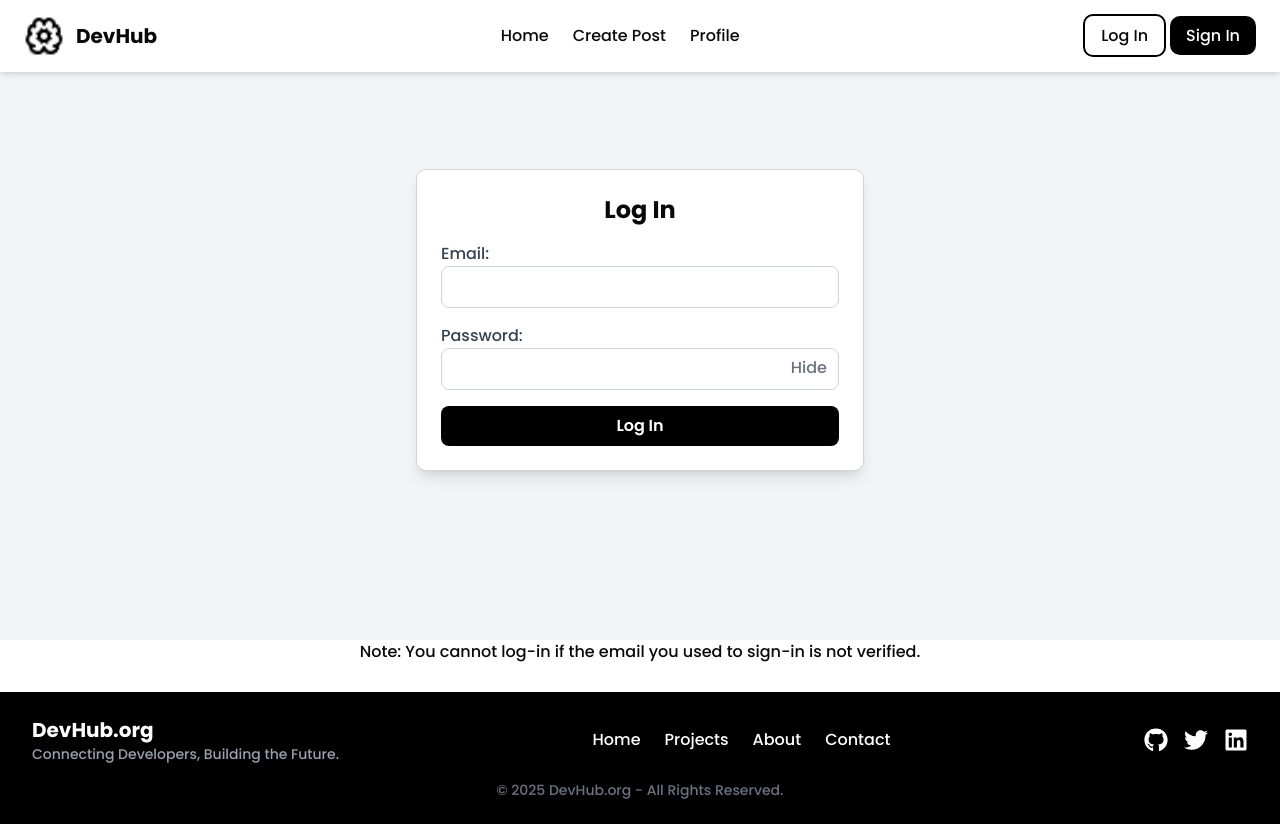
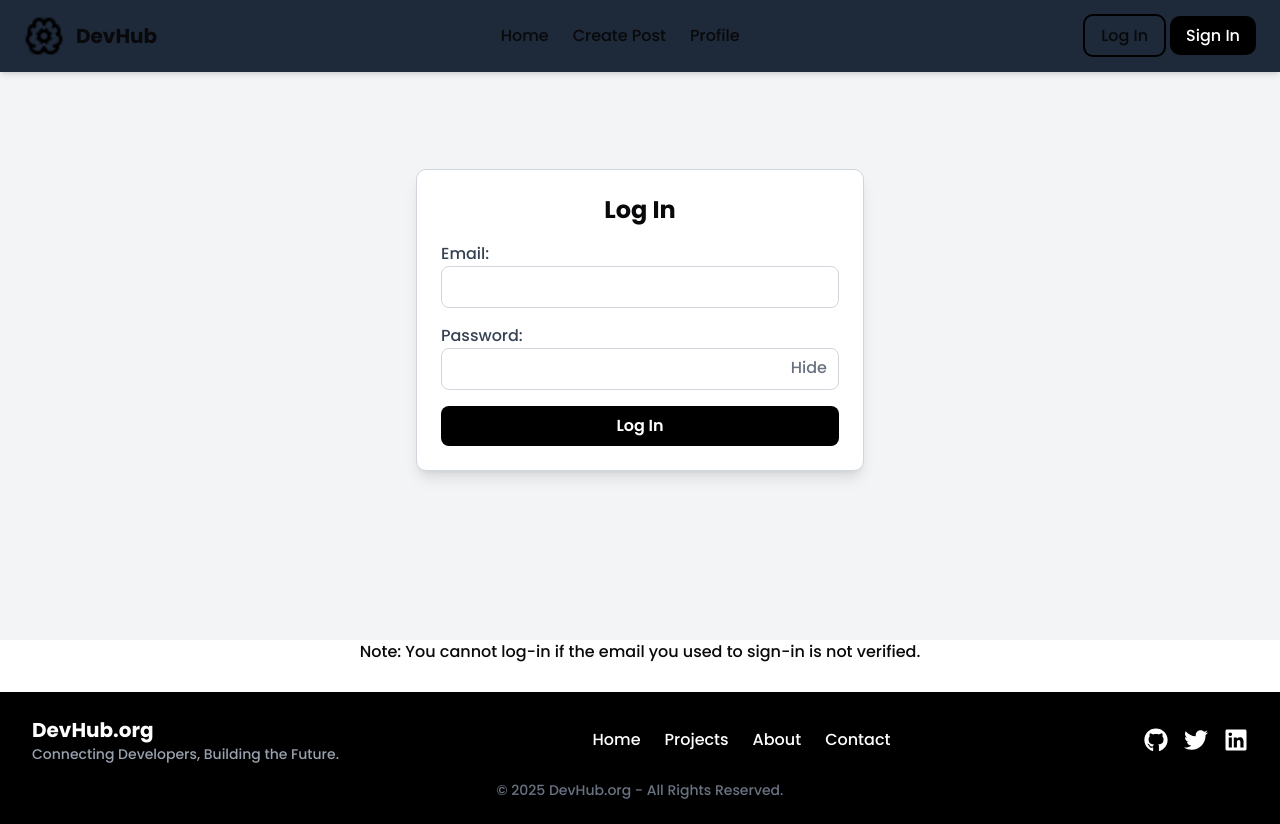
Before and after one commit to quin1stein/dev_hub, a Next.js app in the folder nex-fe/: page /login in a window 1280 px wide. Built offline with nearby package versions, Linux system fonts and the light colour scheme.

Commit message:
Added Feature

```diff
--- a/nex-fe/src/components/custom/nav.tsx
+++ b/nex-fe/src/components/custom/nav.tsx
@@ -4,7 +4,7 @@ import Link from "next/link";
 export default function Nav({ position = "static" }: { position?: string }) {
   return (
     <nav
-      className={`w-full flex justify-between items-center px-6 py-4 shadow-md bg-white ${position}`}
+      className={`w-full flex justify-between items-center px-6 py-4 shadow-md bg-gray-800 ${position}`}
     >
       <section className="flex items-center space-x-3">
         <Image
@@ -36,13 +36,13 @@ export default function Nav({ position = "static" }: { position?: string }) {
       <section className="space-x-1">
         <Link
           href="/login"
-          className="px-4 py-2 rounded-lg border-2 border-black transition"
+          className="px-4 py-2 rounded-lg border-2 border-black hover:bg-gray-900 transition"
         >
           Log In
         </Link>
         <Link
           href="/signup"
-          className="px-4 py-2 bg-black text-white rounded-lg hover:bg-gray-800 transition"
+          className="px-4 py-2 bg-black text-white rounded-lg hover:bg-gray-700 transition"
         >
           Sign In
         </Link>
```
